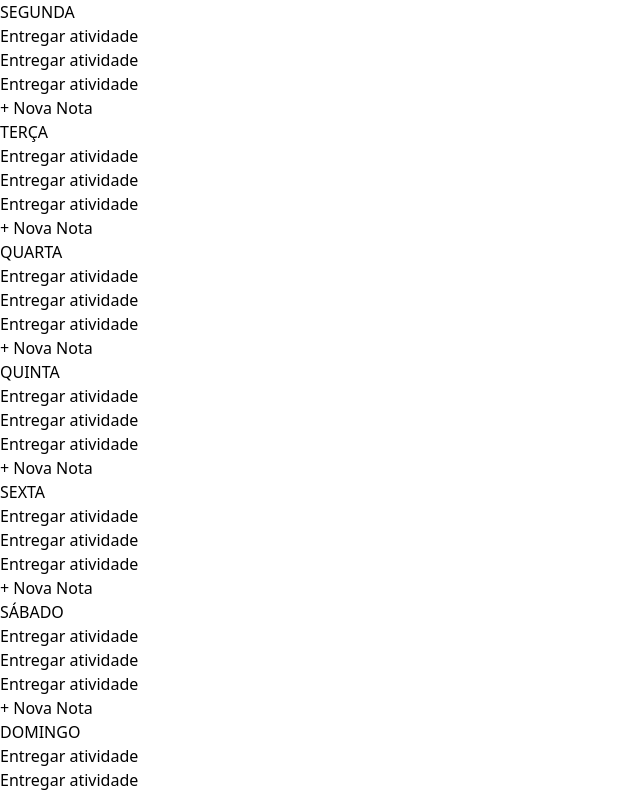
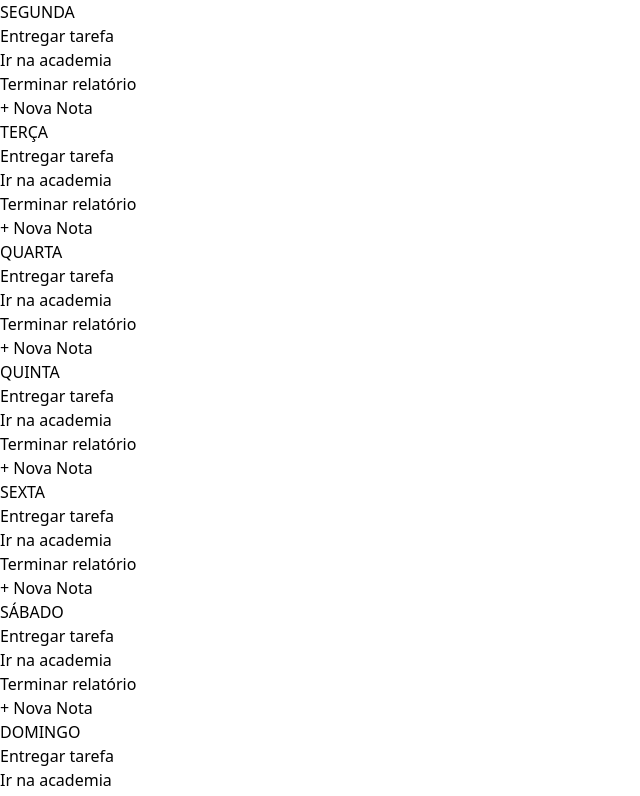
Before and after one commit to BaiaGui/myPlanner, a React (Vite) app in the folder my-planner-app/: page / in a window 1280 px wide. Shown: the top 796 px of the page, without its empty margins (0-640 px from the left). Built offline with nearby package versions, Linux system fonts and the light colour scheme.

Commit message:
colors and flexibility to the app

```diff
--- a/my-planner-app/src/App.jsx
+++ b/my-planner-app/src/App.jsx
@@ -3,16 +3,36 @@ import DayContainer from './components/DayContainer'
 
 function App() {
   return (
-    <div className="w-screen h-screen flex">
-      <DayContainer day="Segunda"/>
-      <DayContainer day="Terça"/>
-      <DayContainer day="Quarta"/>
-      <DayContainer day="Quinta"/>
-      <DayContainer day="Sexta"/>
-      <DayContainer day="Sábado"/>
-      <DayContainer day="Domingo"/>
+    <div className="w-screen h-screen flex flex-col flex-wrap">
+      <Container>
+        <DayContainer day="Segunda" color="bg-red-200" btnColor="bg-red-400"/>
+        <DayContainer day="Terça"  color="bg-yellow-200" btnColor="bg-yellow-400"/>
+        <DayContainer day="Quarta" color="bg-teal-200" btnColor="bg-teal-400"/>
+        <DayContainer day="Quinta" color="bg-indigo-200" btnColor="bg-indigo-400"/>
+      </Container>
+      <Container>
+        <DayContainer day="Sexta" color="bg-lime-200" btnColor="bg-lime-400"/>
+        <DayContainer day="Sábado" color="bg-purple-200" btnColor="bg-purple-400"/>
+        <DayContainer day="Domingo" color="bg-orange-200" btnColor="bg-orange-400"/>
+        <DayContainer day="Anotações" color="bg-fuchsia-200" btnColor="bg-fuchsia-400"/>
+
+      </Container>
+
+
+
     </div>
   )
 }
 
 export default App
+
+
+
+
+function Container({children}){
+  return (
+    <div className='flex flex-row flex-auto min-w-500'>
+      {children}
+    </div>
+  );
+}
--- a/my-planner-app/src/components/DayContainer.jsx
+++ b/my-planner-app/src/components/DayContainer.jsx
@@ -1,14 +1,17 @@
-export default function DayContainer({day}){
+export default function DayContainer({day, color, btnColor}){
+
+    let notes = ['Entregar tarefa', 'Ir na academia', 'Terminar relatório'];
+    let notesArray = notes.map(note => <Note title={note} key={crypto.randomUUID()} />);
+
+
     return (
         <>
-        <div className="bg-red-300 h-full flex-1 flex flex-col items-center p-3">
+        <div className={`${color} h-full flex-1 flex flex-col items-center p-3`}>
             <p className="text-xl">{day.toUpperCase()}</p>
             <div className="bg-amber-50 w-full h-full rounded-md divide-y divide-amber-950">
-                <Note/>
-                <Note/>
-                <Note/>
+                {notesArray}
             </div>
-            <button className="bg-red-400 w-full rounded-md mt-3 p-3 text-black/50 font-bold hover:bg-red-500">+ Nova Nota</button>
+            <button className={`${btnColor} w-full rounded-md mt-3 p-3 text-black/50 font-bold opacity-50 hover:opacity-100`}>+ Nova Nota</button>
         </div>
 
         </>
@@ -17,10 +20,10 @@ export default function DayContainer({day}){
 }
 
 
-function Note(){
+function Note({title}){
     return(
         <div className="p-3 hover:bg-amber-100 cursor-pointer">
-            <p>Entregar atividade</p>
+            <p>{title}</p>
         </div>
     );
 }
```
